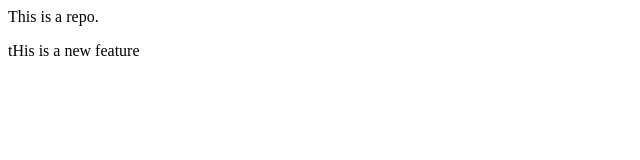
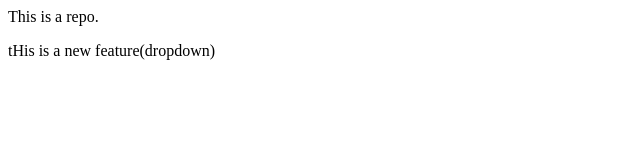
Before and after one commit to sundaskhan60/NewRepoo, a plain HTML site: page index.html in a window 1280 px wide. Shown: the full height of the page, 0-640 px from the left. Drawn offline with Linux system fonts and the light colour scheme.

Commit message:
add dropdown

```diff
--- a/index.html
+++ b/index.html
@@ -1,2 +1,2 @@
 <p>This is a repo.</p>
-<p>tHis is a new feature</p>
+<p>tHis is a new feature(dropdown) </p>
```
